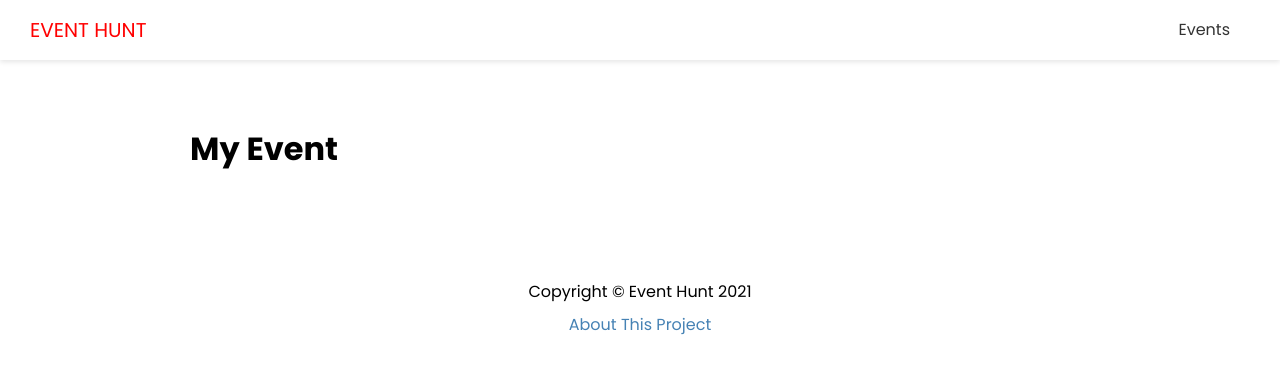
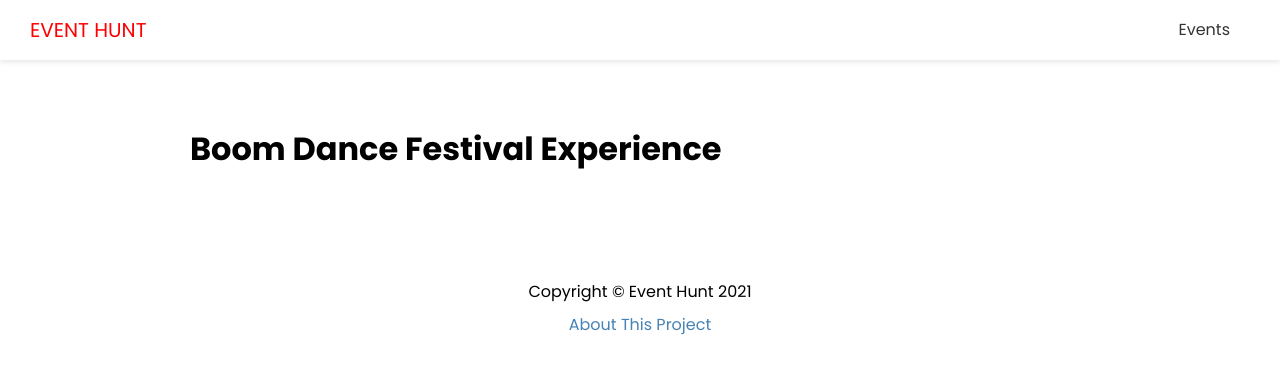
Before and after one commit to RdotSilva/React-NextJS-EventHunt, a Next.js app in the folder event-hunt-frontend/: page /events/boom-dance-festival-experience in a window 1280 px wide. Shown: the top 374 px of the page. Built offline with nearby package versions, Linux system fonts and the light colour scheme; no server answers.

Commit message:
Add getServerSideProps to fetch event by slug

```diff
--- a/event-hunt-frontend/pages/events/[slug].js
+++ b/event-hunt-frontend/pages/events/[slug].js
@@ -1,9 +1,20 @@
 import Layout from "@/components/Layout";
+import { API_URL } from "@/config/index";
 
-export default function EventPage() {
+export default function EventPage({ evt }) {
   return (
     <Layout>
-      <h1>My Event</h1>
+      <h1>{evt.name}</h1>
     </Layout>
   );
 }
+
+export async function getServerSideProps({ query: { slug } }) {
+  const res = await fetch(`${API_URL}/api/events/${slug}`);
+
+  const events = await res.json();
+
+  return {
+    props: { evt: events[0] },
+  };
+}
```
